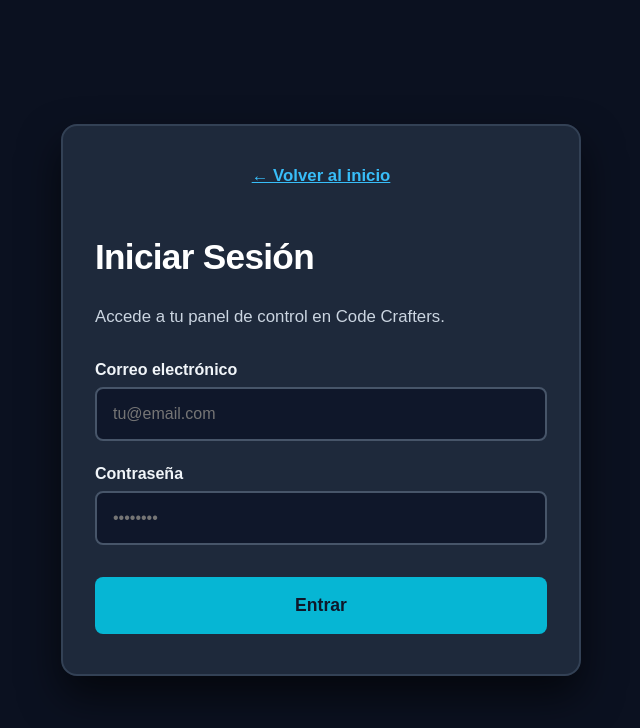
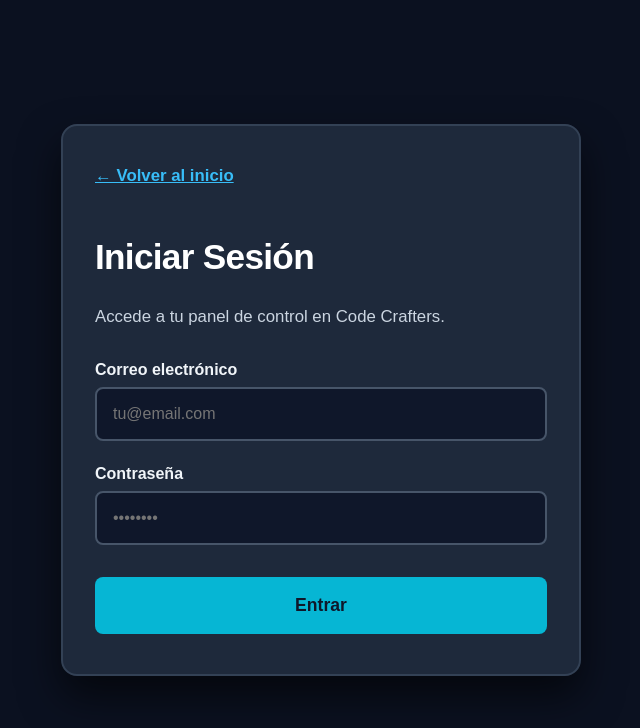
Before and after one commit to nmantilla12/code-crafters-frontend, a React (Vite) app: page /login in a window 1280 px wide. Shown: the top 728 px of the page, without its empty margins (319-959 px from the left). Built offline with nearby package versions, Linux system fonts and the light colour scheme.

Commit message:
refactor(login): extrae estilos en linea a login.scss usando metodologia BEM

```diff
--- a/src/pages/Login.jsx
+++ b/src/pages/Login.jsx
@@ -1,6 +1,7 @@
 // src/pages/Login.jsx
 import React, { useState } from 'react';
 import { useNavigate } from 'react-router-dom';
+import '../styles/login.scss';
 
 const Login = () => {
   const navigate = useNavigate();
@@ -62,71 +63,34 @@ const Login = () => {
   };
 
   return (
-    <main style={{
-      width: '100vw',
-      minHeight: '100vh',
-      backgroundColor: '#0b1120',
-      display: 'flex',
-      justifyContent: 'center',
-      alignItems: 'center',
-      padding: '0px',
-      margin: 0,
-      boxSizing: 'border-box',
-      overflowX: 'hidden'
-    }}>
-      <div style={{
-        width: '100%',
-        height: '100%',
-        minHeight: '100vh',
-        maxWidth: '100%',
-        background: '#1e293b',
-        padding: '2.5rem 1.5rem',
-        borderRadius: '0px',
-        border: 'none',
-        boxSizing: 'border-box',
-        boxShadow: 'none',
-        display: 'flex',
-        flexDirection: 'column',
-        justifyContent: 'center',
-        // Media query simulada en línea: en pantallas medianas/grandes (PC) recupera forma de tarjeta elegante
-        '@media (min-width: 768px)': {
-          maxWidth: '520px',
-          minHeight: 'auto',
-          borderRadius: '16px',
-          border: '2px solid #334155',
-          boxShadow: '0 20px 40px rgba(0, 0, 0, 0.6)',
-          padding: '2.5rem 2rem',
-        }
-      }}
-      // Aplicamos un className para manejar fácilmente el comportamiento responsive en CSS si lo prefieres, o mantenemos este estilo inyectado adaptable:
-      className="login-card-container"
-      >
+    <main className="login-page">
+      <div className="login-page__card login-card-container">
 
         <button
           type="button"
           onClick={() => navigate('/')}
-          style={{ background: 'transparent', border: 'none', color: '#38bdf8', cursor: 'pointer', marginBottom: '1.75rem', padding: 0, fontSize: '1.05rem', fontWeight: '700', textDecoration: 'underline' }}
+          className="login-page__back-btn"
         >
           ← Volver al inicio
         </button>
 
-        <h1 style={{ marginBottom: '0.6rem', fontSize: '2.2rem', fontWeight: '800', color: '#ffffff', letterSpacing: '-0.02em' }}>Iniciar Sesión</h1>
-        <p style={{ color: '#cbd5e1', fontSize: '1.05rem', marginBottom: '2rem', lineHeight: '1.5' }}>Accede a tu panel de control en Code Crafters.</p>
+        <h1 className="login-page__title">Iniciar Sesión</h1>
+        <p className="login-page__subtitle">Accede a tu panel de control en Code Crafters.</p>
 
         {errorMessage && (
-          <p style={{ background: '#7f1d1d', color: '#fca5a5', padding: '1rem', borderRadius: '8px', fontSize: '0.95rem', marginBottom: '1.5rem', textAlign: 'center', fontWeight: '600', border: '1px solid #991b1b' }}>
+          <p className="login-page__error">
             {errorMessage}
           </p>
         )}
 
         {successMessage ? (
-          <p style={{ background: '#065f46', color: '#ecfdf5', padding: '1.25rem', borderRadius: '8px', textAlign: 'center', fontWeight: 'bold', marginBottom: '1.5rem', fontSize: '1.1rem', border: '1px solid #047857' }}>
+          <p className="login-page__success">
             ¡Inicio de sesión exitoso! Redirigiendo al panel... 🚀
           </p>
         ) : (
-          <form onSubmit={handleSubmit} style={{ display: 'flex', flexDirection: 'column', gap: '1.5rem' }}>
-            <div>
-              <label htmlFor="loginEmail" style={{ display: 'block', fontSize: '1rem', marginBottom: '0.5rem', color: '#f1f5f9', fontWeight: '700' }}>
+          <form onSubmit={handleSubmit} className="login-page__form">
+            <div className="login-page__group">
+              <label htmlFor="loginEmail" className="login-page__label">
                 Correo electrónico
               </label>
               <input
@@ -136,13 +100,13 @@ const Login = () => {
                 value={formData.email}
                 onChange={handleChange}
                 required
-                style={{ width: '100%', padding: '1rem', borderRadius: '8px', background: '#0f172a', border: '2px solid #475569', color: '#ffffff', boxSizing: 'border-box', fontSize: '1rem', outline: 'none' }}
+                className="login-page__input"
                 placeholder="tu@email.com"
               />
             </div>
 
-            <div>
-              <label htmlFor="loginPassword" style={{ display: 'block', fontSize: '1rem', marginBottom: '0.5rem', color: '#f1f5f9', fontWeight: '700' }}>
+            <div className="login-page__group">
+              <label htmlFor="loginPassword" className="login-page__label">
                 Contraseña
               </label>
               <input
@@ -152,7 +116,7 @@ const Login = () => {
                 value={formData.password}
                 onChange={handleChange}
                 required
-                style={{ width: '100%', padding: '1rem', borderRadius: '8px', background: '#0f172a', border: '2px solid #475569', color: '#ffffff', boxSizing: 'border-box', fontSize: '1rem', outline: 'none' }}
+                className="login-page__input"
                 placeholder="••••••••"
               />
             </div>
@@ -160,7 +124,7 @@ const Login = () => {
             <button
               type="submit"
               disabled={loading}
-              style={{ background: '#06b6d4', color: '#0f172a', border: 'none', padding: '1.15rem', borderRadius: '8px', fontWeight: '800', cursor: loading ? 'not-allowed' : 'pointer', marginTop: '0.5rem', opacity: loading ? 0.7 : 1, fontSize: '1.1rem', transition: 'background 0.2s', width: '100%' }}
+              className="login-page__submit-btn"
             >
               {loading ? 'Verificando...' : 'Entrar'}
             </button>
@@ -168,21 +132,6 @@ const Login = () => {
         )}
 
       </div>
-
-      {/* Estilo CSS inyectado para asegurar el comportamiento responsivo real en móvil vs pc */}
-      <style>{`
-        @media (min-width: 768px) {
-          .login-card-container {
-            max-width: 520px !important;
-            height: auto !important;
-            min-height: auto !important;
-            border-radius: 16px !important;
-            border: 2px solid #334155 !important;
-            box-shadow: 0 20px 40px rgba(0, 0, 0, 0.6) !important;
-            padding: 2.5rem 2rem !important;
-          }
-        }
-      `}</style>
     </main>
   );
 };
--- /dev/null
+++ b/src/styles/login.scss
@@ -0,0 +1,146 @@
+@import 'variables';
+
+.login-page {
+  width: 100vw;
+  min-height: 100vh;
+  background-color: #0b1120;
+  display: flex;
+  justify-content: center;
+  align-items: center;
+  padding: 0;
+  margin: 0;
+  box-sizing: border-box;
+  overflow-x: hidden;
+
+  &__card {
+    width: 100%;
+    height: 100%;
+    min-height: 100vh;
+    max-width: 100%;
+    background: #1e293b;
+    padding: 2.5rem 1.5rem;
+    border-radius: 0;
+    border: none;
+    box-sizing: border-box;
+    box-shadow: none;
+    display: flex;
+    flex-direction: column;
+    justify-content: center;
+
+    @media (min-width: 768px) {
+      max-width: 520px;
+      height: auto;
+      min-height: auto;
+      border-radius: 16px;
+      border: 2px solid #334155;
+      box-shadow: 0 20px 40px rgba(0, 0, 0, 0.6);
+      padding: 2.5rem 2rem;
+    }
+  }
+
+  &__back-btn {
+    background: transparent;
+    border: none;
+    color: #38bdf8;
+    cursor: pointer;
+    margin-bottom: 1.75rem;
+    padding: 0;
+    font-size: 1.05rem;
+    font-weight: 700;
+    text-decoration: underline;
+    text-align: left;
+  }
+
+  &__title {
+    margin-bottom: 0.6rem;
+    font-size: 2.2rem;
+    font-weight: 800;
+    color: #ffffff;
+    letter-spacing: -0.02em;
+  }
+
+  &__subtitle {
+    color: #cbd5e1;
+    font-size: 1.05rem;
+    margin-bottom: 2rem;
+    line-height: 1.5;
+  }
+
+  &__error {
+    background: #7f1d1d;
+    color: #fca5a5;
+    padding: 1rem;
+    border-radius: 8px;
+    font-size: 0.95rem;
+    margin-bottom: 1.5rem;
+    text-align: center;
+    font-weight: 600;
+    border: 1px solid #991b1b;
+  }
+
+  &__success {
+    background: #065f46;
+    color: #ecfdf5;
+    padding: 1.25rem;
+    border-radius: 8px;
+    text-align: center;
+    font-weight: bold;
+    margin-bottom: 1.5rem;
+    font-size: 1.1rem;
+    border: 1px solid #047857;
+  }
+
+  &__form {
+    display: flex;
+    flex-direction: column;
+    gap: 1.5rem;
+  }
+
+  &__group {
+    display: flex;
+    flex-direction: column;
+  }
+
+  &__label {
+    display: block;
+    font-size: 1rem;
+    margin-bottom: 0.5rem;
+    color: #f1f5f9;
+    font-weight: 700;
+  }
+
+  &__input {
+    width: 100%;
+    padding: 1rem;
+    border-radius: 8px;
+    background: #0f172a;
+    border: 2px solid #475569;
+    color: #ffffff;
+    box-sizing: border-box;
+    font-size: 1rem;
+    outline: none;
+
+    &:focus {
+      border-color: #06b6d4;
+    }
+  }
+
+  &__submit-btn {
+    background: #06b6d4;
+    color: #0f172a;
+    border: none;
+    padding: 1.15rem;
+    border-radius: 8px;
+    font-weight: 800;
+    cursor: pointer;
+    margin-top: 0.5rem;
+    font-size: 1.1rem;
+    transition: background 0.2s;
+    width: 100%;
+
+    &:disabled {
+      opacity: 0.7;
+      cursor: not-allowed;
+    }
+  }
+}
```
